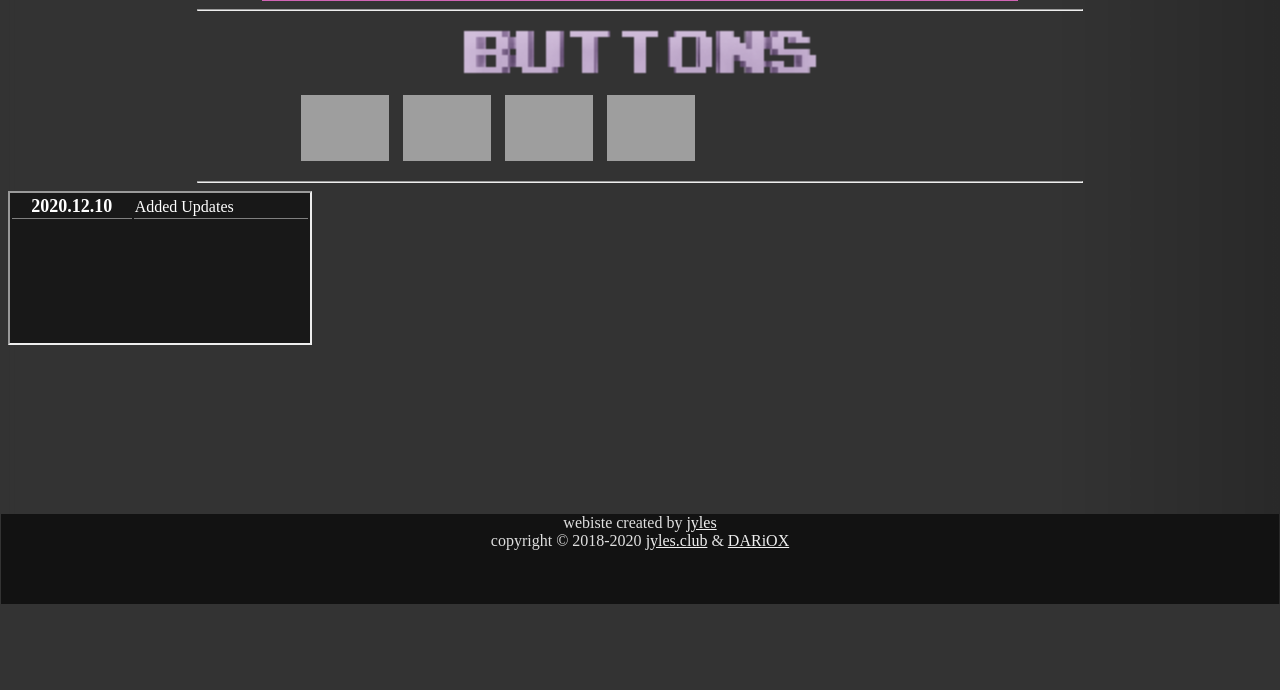
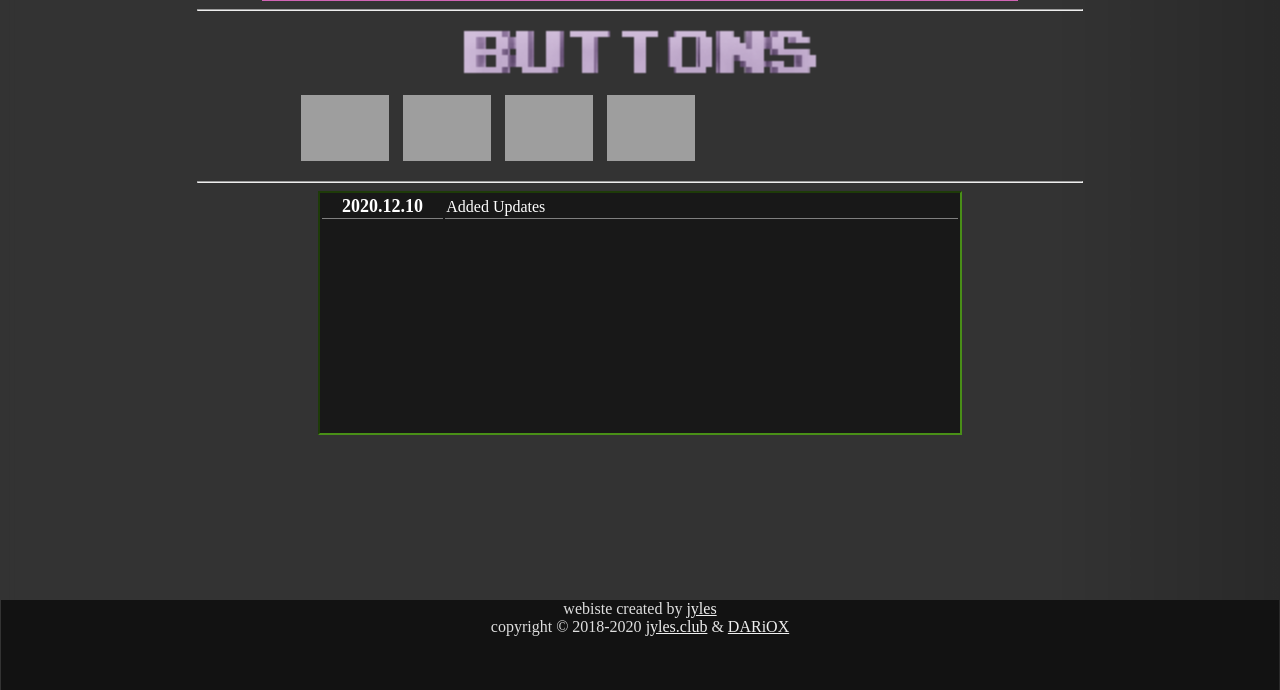
Before and after one commit to DARiOXdotclub/jylesdotclub, a PHP site: page / in a window 1280 px wide. Shown: the part 819-1509 px from the top of the page. Before the commit the page ends 1423 px from the top, so only its background shows below. Run offline with PHP 8.4, Linux system fonts and the light colour scheme; grey boxes are pictures that could not be loaded.

Commit message:
updates iframe styling

```diff
--- a/css/main.css
+++ b/css/main.css
@@ -2,6 +2,7 @@
 @import url("88pxButtons.css");
 @import "fancyAnims.css";
 @import "footer.css";
+@import "updates-iframe.css";
 
 img{
 	image-rendering: crisp-edges;
--- /dev/null
+++ b/css/updates-iframe.css
@@ -0,0 +1,10 @@
+iframe.updates {
+    border-color: #498f17;
+    height: 240px;
+    width: 50vw;
+    overflow-x: hidden;
+	overflow-y: scroll;
+	margin-left: auto;
+	margin-right: auto;
+	display: block;
+}
```
